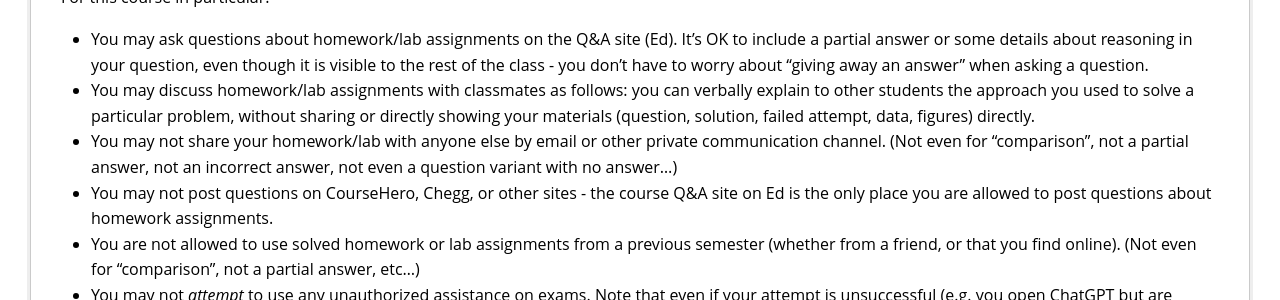
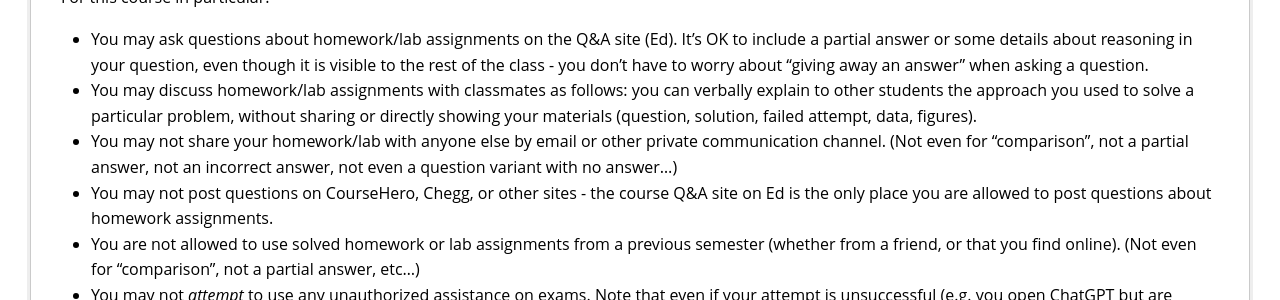
Before and after one commit to ffund/intro-ml-tss21, a Jekyll site: the page syllabus/in-person.html, which Jekyll copies as it is, in a window 1280 px wide and 900 px high, scrolled down 5637 px. Shown: the part 181-481 px from the top of the window. Built offline with Jekyll 4.4.1, drawn with Linux system fonts in a browser that asks for light colours.

Commit message:
Fix typo

```diff
--- a/syllabus/in-person.html
+++ b/syllabus/in-person.html
@@ -424,8 +424,7 @@ asking a question.</li>
 <li>You may discuss homework/lab assignments with classmates as follows:
 you can verbally explain to other students the approach you used to
 solve a particular problem, without sharing or directly showing your
-materials (question, solution, failed attempt, data, figures)
-directly.</li>
+materials (question, solution, failed attempt, data, figures).</li>
 <li>You may not share your homework/lab with anyone else by email or
 other private communication channel. (Not even for “comparison”, not a
 partial answer, not an incorrect answer, not even a question variant
--- a/syllabus/online.html
+++ b/syllabus/online.html
@@ -431,8 +431,7 @@ asking a question.</li>
 <li>You may discuss homework/lab assignments with classmates as follows:
 you can verbally explain to other students the approach you used to
 solve a particular problem, without sharing or directly showing your
-materials (question, solution, failed attempt, data, figures)
-directly.</li>
+materials (question, solution, failed attempt, data, figures).</li>
 <li>You may not share your homework/lab with anyone else by email or
 other private communication channel. (Not even for “comparison”, not a
 partial answer, not an incorrect answer, not even a question variant
```
Also changed, not shown: syllabus/integrity.md (added, +40 -0 lines).
